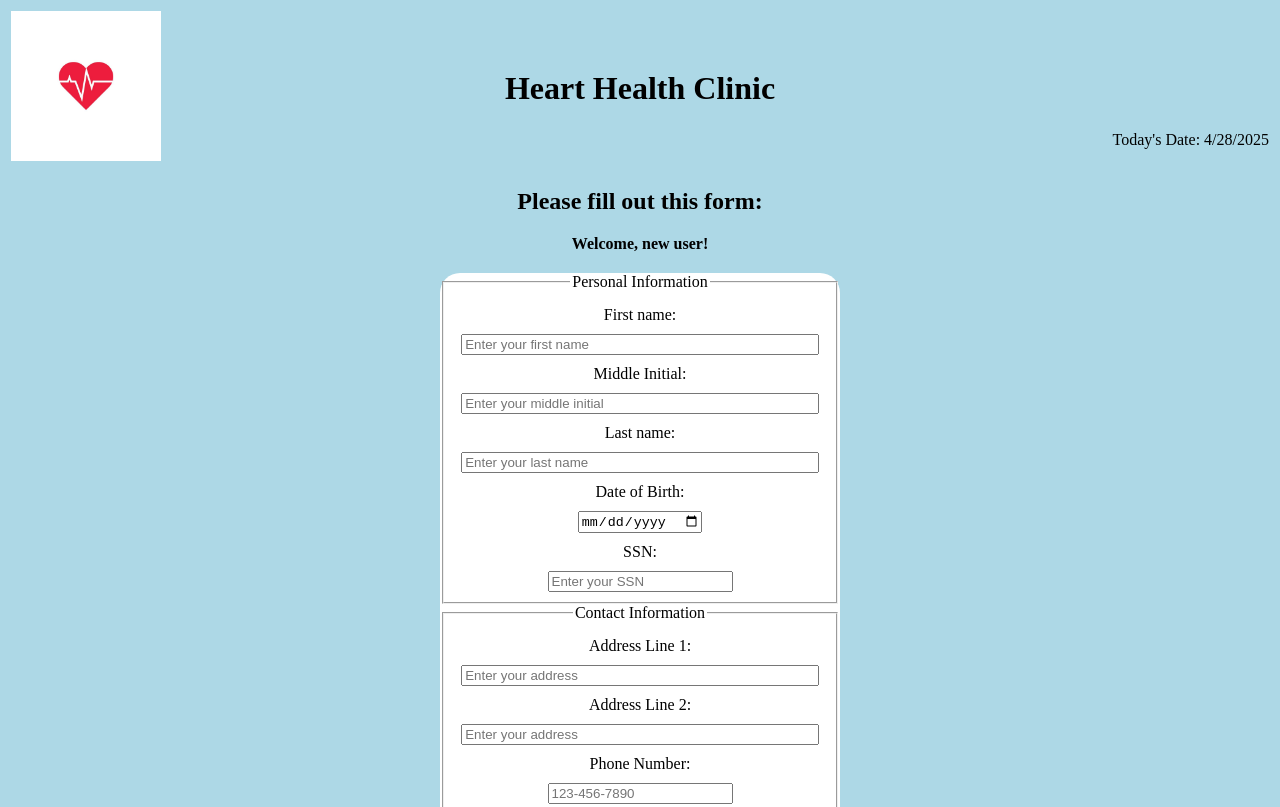
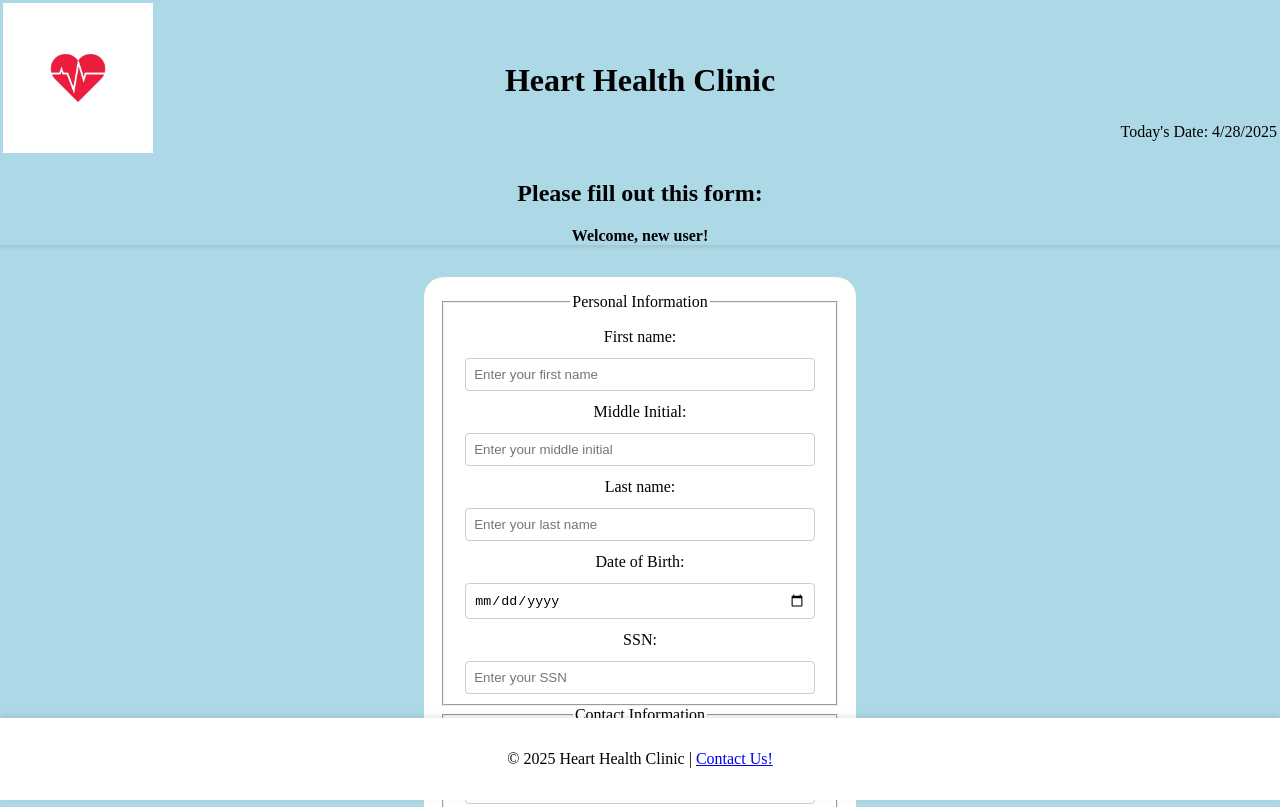
Before and after one commit to gvpalma/MIS3371-Homework4, a plain HTML site: page index.html in a window 1280 px wide. Shown: the top 807 px of the page. Drawn offline with Linux system fonts and the light colour scheme.

Commit message:
Update style4.css

```diff
--- a/style4.css
+++ b/style4.css
@@ -1,29 +1,103 @@
-  /*DOCTYPE CSS>
-<!-- Name:Gabriela Palma
-File:style4.css
-Date Created:April 24,2025
-Date Updated:April 29,2025 -->
+/* style3.css
+   Name: Gabriela Palma
+   Date Created: March 29, 2025
+   Date Updated: April 9, 2025
 */
+
 body {
+  margin: 0;
+  /* reserve space for sticky header and fixed footer */
+  padding-bottom: 4rem; /* adjust to your footer’s height */
+
   background-color: lightblue;
   font-family: "Times New Roman", serif;
-      text-align: center;}
+  text-align: center;
+}
+
+/* Sticky header at top */
+header {
+  position: sticky;
+  top: 0;
+  width: 100%;
+  background-color: lightblue; /* match body or your design */
+  z-index: 1000;
+  box-shadow: 0 2px 5px rgba(0, 0, 0, 0.1);
+}
+
+/* General form styling */
 form {
-      background: white;
+  background: #fff;
   border-radius: 20px;
   max-width: 400px;
-      margin: 20px auto; }
-    label, input[type="submit"], input[type="reset"] {
+  margin: 2rem auto;
+  padding: 1rem;
+}
+
+label,
+input[type="submit"],
+input[type="reset"],
+input[type="button"] {
   display: block;
-      margin: 10px 0; }
+  margin: 0.75rem 0;
+}
 
-    input[type="text"] {
-      width: 95%;}
+input[type="text"],
+input[type="password"],
+input[type="email"],
+input[type="tel"],
+input[type="date"],
+textarea,
+select {
+  width: 95%;
+  padding: 0.5rem;
+  border: 1px solid #ccc;
+  border-radius: 4px;
+  box-sizing: border-box;
+}
 
-  .container{
+/* flex container example  */
+.container {
   display: flex;
-      gap: 10px;  }
+  gap: 1rem;
+}
 
+/* error messages */
 .error {
   color: red;
+  font-size: 0.9rem;
+  margin-top: 0.25rem;
+  text-align: left;
+  width: 95%;
+  margin-left: auto;
+  margin-right: auto;
 }
+
+/* IFrame section styling */
+#iframe-section {
+  margin: 2rem 0;
+}
+
+#info-frame {
+  width: 100%;
+  height: 300px;
+  border: none;
+}
+
+/* Fixed footer at bottom */
+footer {
+  position: fixed;
+  bottom: 0;
+  left: 0;
+  width: 100%;
+  background: #fff;
+  padding: 1rem 0;
+  text-align: center;
+  box-shadow: 0 -2px 5px rgba(0, 0, 0, 0.1);
+  z-index: 1000;
+}
+
+#info-frame {
+  width: 300px;
+  height: 300px;
+  border: none;
+}
```
Lines whose indentation alone changed are shown as unchanged.
